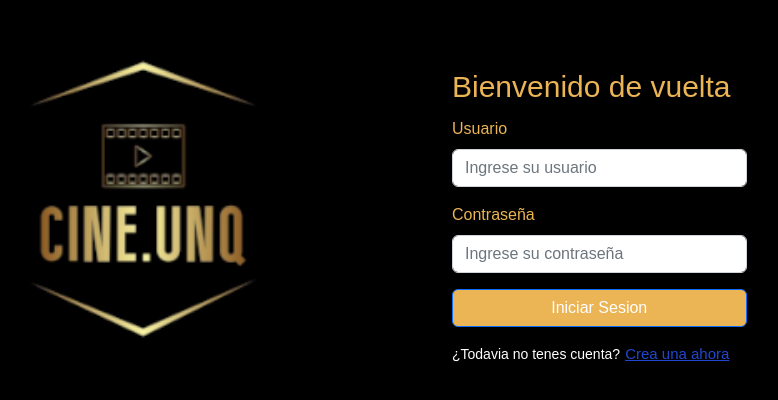
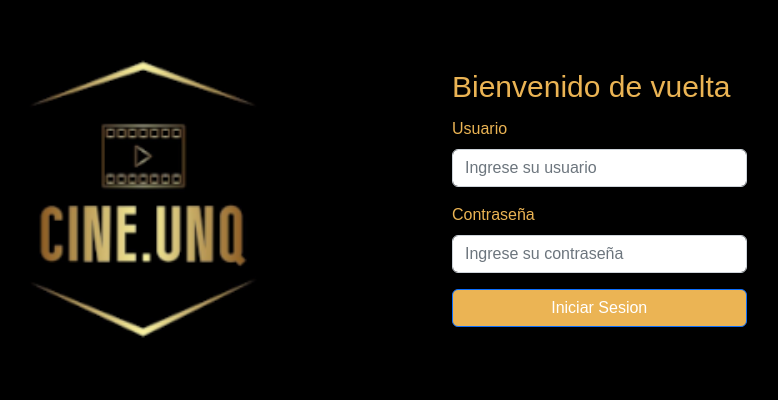
Before and after one commit to Cine-Unq/cine-unq-frontend, a React (Create React App) app: page / in a window 1280 px wide. Shown: the part 152-552 px from the top of the page, without its empty margins (212-990 px from the left). Built offline with nearby package versions, Linux system fonts and the light colour scheme.

Commit message:
arreglos en el panel info compra

```diff
--- a/src/components/FormLogin.jsx
+++ b/src/components/FormLogin.jsx
@@ -83,13 +83,6 @@ export default function Formulario() {
                                 Iniciar Sesion
                             </Button>
                         </div>
-                        <p></p>
-                        <p style={styles.text_create_account}>
-                            ¿Todavia no tenes cuenta?
-                            <a href="/" style={styles.link_create_account}>
-                                Crea una ahora
-                            </a>
-                        </p>
                     </Form>
                 </Col>
             </Row>
--- a/src/components/ModalConfirmSeat.jsx
+++ b/src/components/ModalConfirmSeat.jsx
@@ -32,7 +32,7 @@ export default function ModalConfirmSeat({ onClose, seats, idCompra, idCliente,
                 <Modal.Body>
                     <p> Asientos seleccionados : {seats.length}</p>
                     <ul style={{color: 'black'}}>
-                        {seats.map((selected)=> (<li key={selected.id + selected.fila}>Asiento  {selected.fila} {selected.columna} </li>))}
+                        {seats.map((selected)=> (<li key={selected.id + selected.fila}>Asiento {`${selected.letter}${selected.posColumna + 1}`} </li>))}
                     </ul>
                 </Modal.Body>
                 <Modal.Footer>
```
